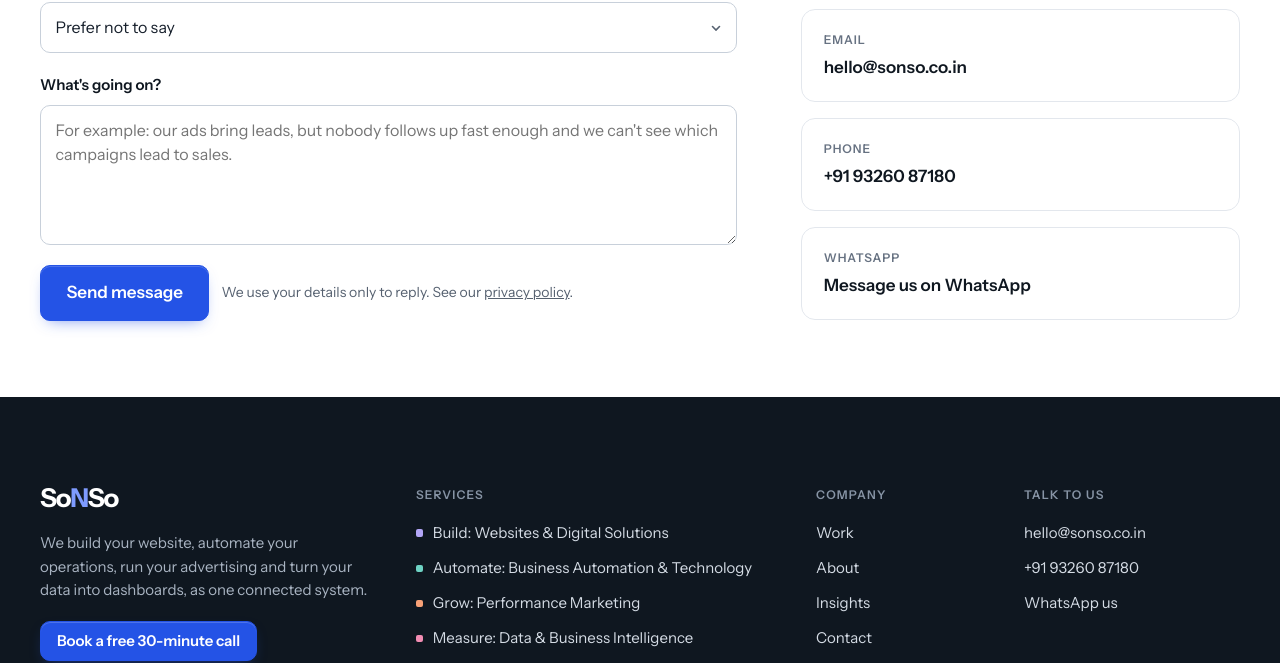
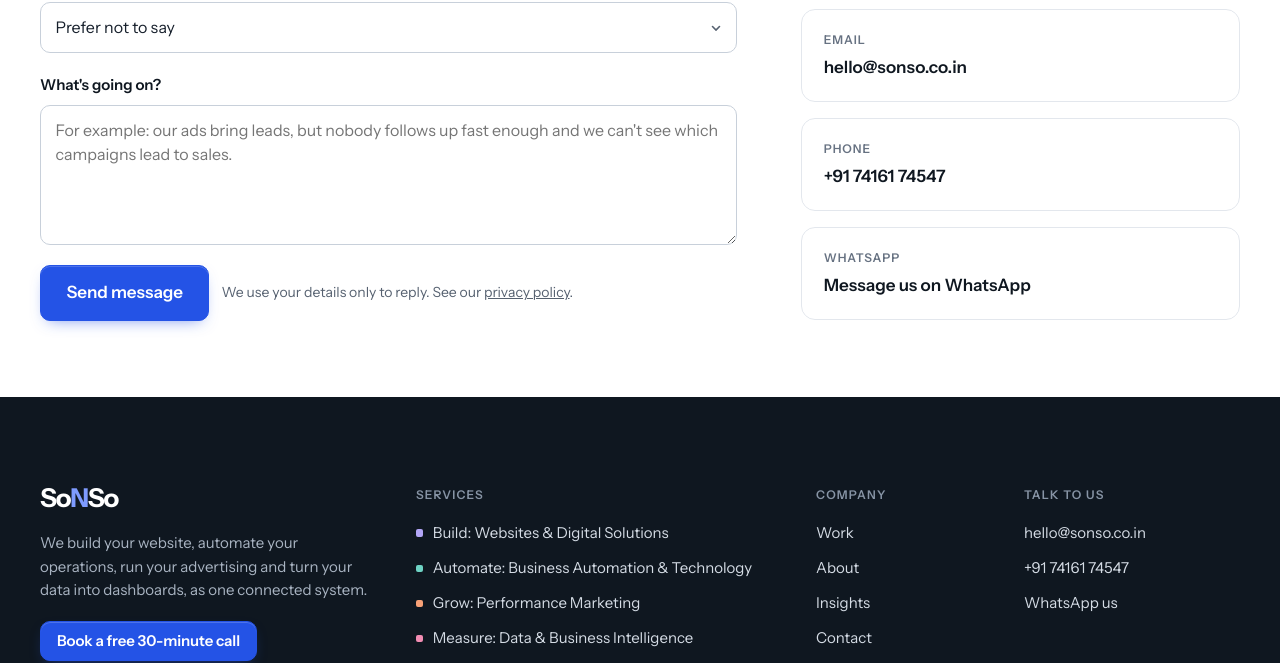
Before and after one commit to Ah-kill/sonso, a Jekyll site: the page built from sonso-site/contact.html, in a window 1280 px wide and 900 px high, scrolled down 723 px. Shown: the part 87-750 px from the top of the window. Built offline with Jekyll 4.4.1, drawn with Linux system fonts in a browser that asks for light colours.

Commit message:
Use +91 74161 74547 for phone and WhatsApp
Co-Authored-By: Claude Opus 5.5 <noreply@anthropic.com>

```diff
--- a/sonso-site/_config.yml
+++ b/sonso-site/_config.yml
@@ -7,9 +7,9 @@ url: "https://sonso.co.in"
 
 # Contact details shown across the site
 email: "hello@sonso.co.in"
-phone_display: "+91 93260 87180"
-phone_link: "+919326087180"
-whatsapp: "919326087180"
+phone_display: "+91 74161 74547"
+phone_link: "+917416174547"
+whatsapp: "917416174547"
 
 # Google Calendar appointment schedule links (Calendar > Appointment schedule > Share > Booking page link).
 # One per routing row in the Technical Spec. Empty = the Book page shows email/WhatsApp instead.
```
